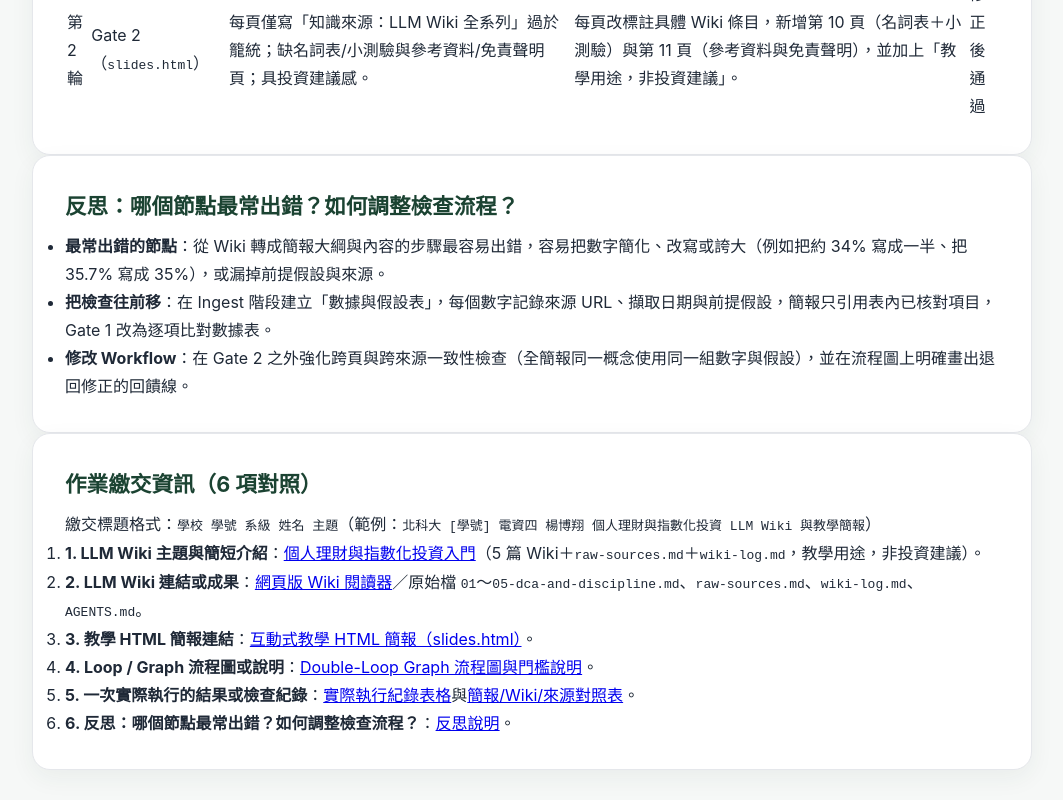
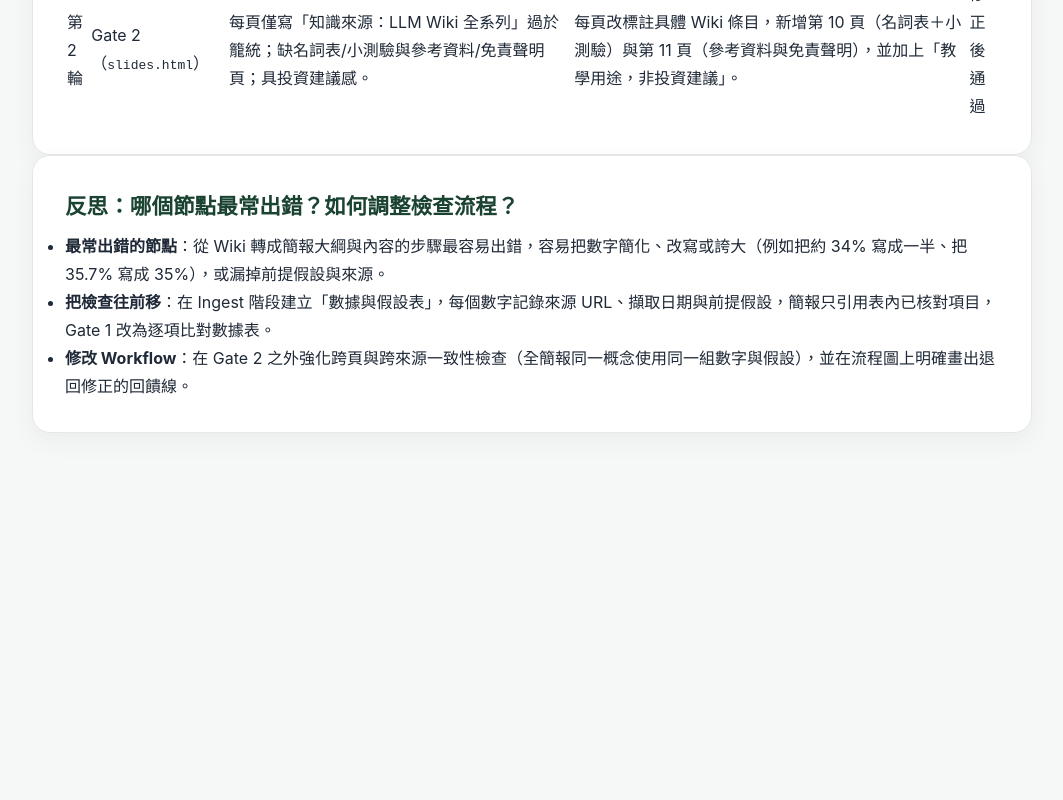
Before and after one commit to usarmena/investing-wiki, a plain HTML site: page index.html in a window 1280 px wide. Shown: the part 2400-3200 px from the top of the page, without its empty margins (108-1171 px from the left). After the commit the page ends 2897 px from the top, so only its background shows below. Drawn offline with Linux system fonts and the light colour scheme.

Commit message:
clean superfluous info

```diff
--- a/index.html
+++ b/index.html
@@ -249,7 +249,7 @@
     </section>
 
     <!-- 作業繳交資訊（6 項） -->
-    <section class="loop-section" id="submission-info">
+    <!-- <section class="loop-section" id="submission-info">
       <h2>作業繳交資訊（6 項對照）</h2>
       <p class="section-desc">繳交標題格式：<code>學校 學號 系級 姓名 主題</code>（範例：<code>北科大 [學號] 電資四 楊博翔 個人理財與指數化投資 LLM Wiki 與教學簡報</code>）</p>
       <ol class="submission-list">
@@ -260,7 +260,7 @@
         <li><strong>5. 一次實際執行的結果或檢查紀錄</strong>：<a href="#execution-log-section">實際執行紀錄表格</a>與<a href="#mapping-section">簡報/Wiki/來源對照表</a>。</li>
         <li><strong>6. 反思：哪個節點最常出錯？如何調整檢查流程？</strong>：<a href="#reflection-section">反思說明</a>。</li>
       </ol>
-    </section>
+    </section> -->
   </main>
 
   <script>
```
